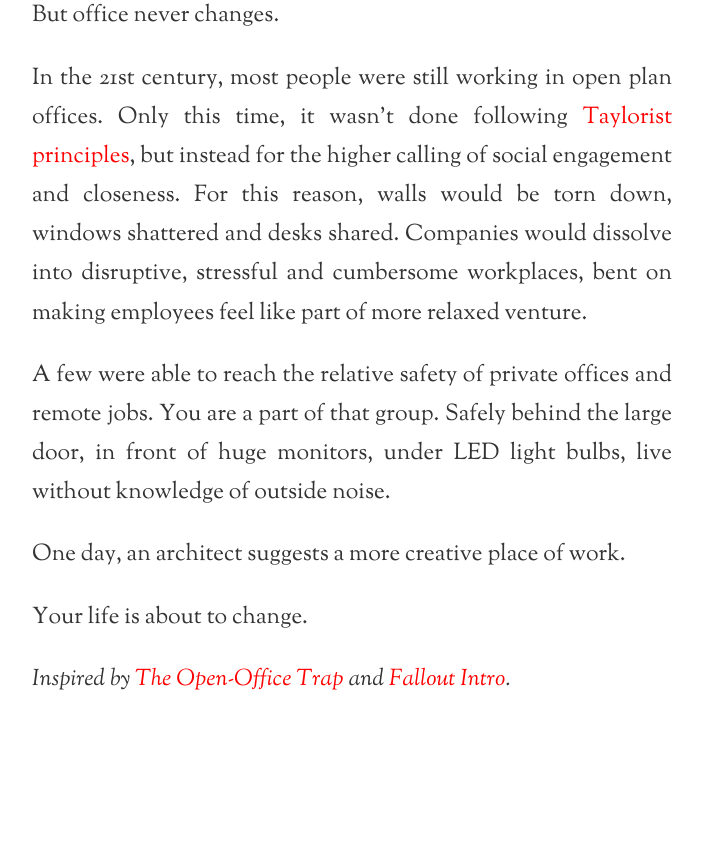
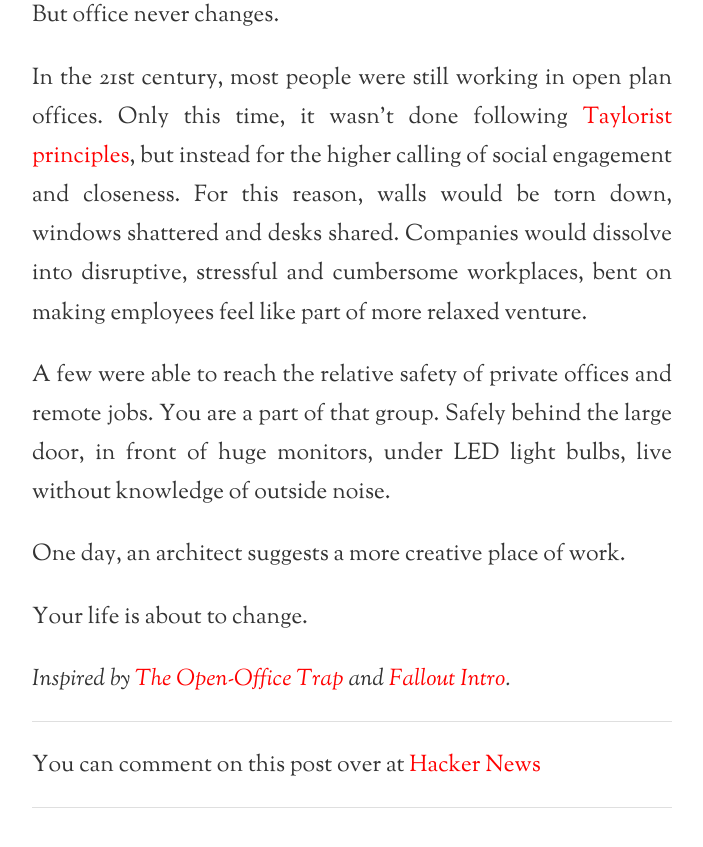
Before and after one commit to mmozuras/mmozuras.github.com, a Jekyll site: the page built from _posts/2014-01-19-office-office-never-changes.md, in a window 1280 px wide and 900 px high, scrolled down 760 px. Shown: the top 847 px of the window, without its empty margins (288-991 px from the left). Built offline with Jekyll 4.4.1, drawn with Linux system fonts in a browser that asks for light colours; Markdown is read by kramdown in place of the engine named in the settings; comment, search, counter and statistics services are not loaded; before the commit the page ends 1550 px from its top, so only the background shows below that; some of the changed lines change nothing that is shown.

Commit message:
Add Hacker News link to "Office. Office never changes"

```diff
--- a/_posts/2014-01-19-office-office-never-changes.md
+++ b/_posts/2014-01-19-office-office-never-changes.md
@@ -1,6 +1,7 @@
 ---
 layout: post
 title: Office. Office never changes
+hn: //news.ycombinator.com/item?id=7085356
 ---
 
 Office. Office never changes
```
